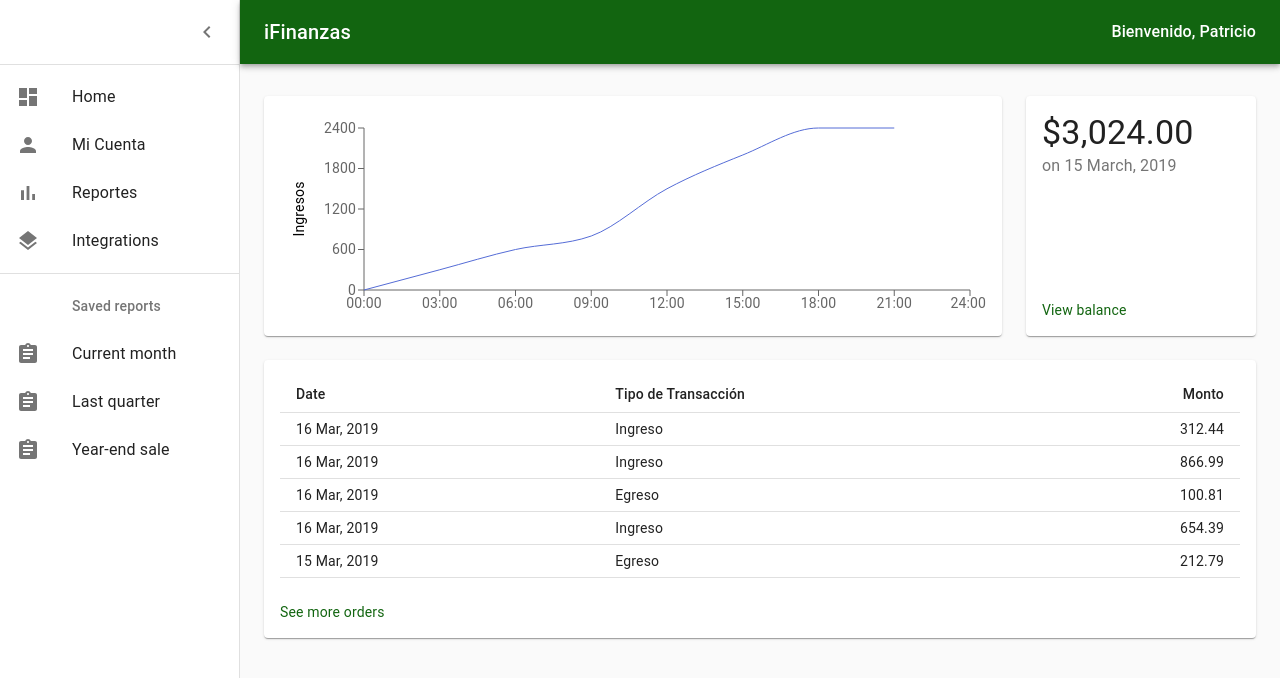
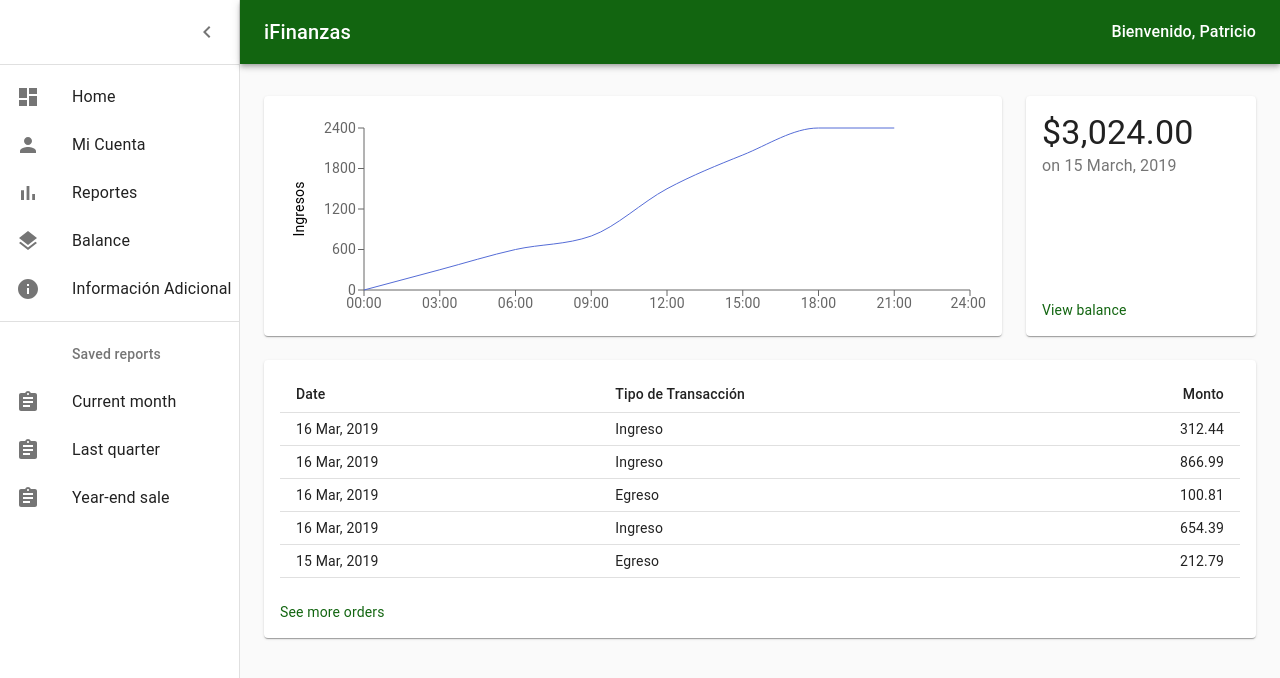
Before and after one commit to patogtz/iFinanzas, a React (Create React App) app: page / in a window 1280 px wide. Shown: the top 678 px of the page. Built offline with nearby package versions, Linux system fonts and the light colour scheme.

Commit message:
Changed Item List

```diff
--- a/src/App.js
+++ b/src/App.js
@@ -6,7 +6,7 @@ import { MuiThemeProvider, createMuiTheme } from '@material-ui/core/styles';
 
 const theme = createMuiTheme({
   palette: {
-    primary: {main: '#126510' },
+    primary: {main: '#126510'},
   }
 });
 function App() {
--- a/src/Components/ListItems.js
+++ b/src/Components/ListItems.js
@@ -8,6 +8,7 @@ import ShoppingCartIcon from '@material-ui/icons/ShoppingCart';
 import PeopleIcon from '@material-ui/icons/Person';
 import BarChartIcon from '@material-ui/icons/BarChart';
 import LayersIcon from '@material-ui/icons/Layers';
+import InfoIcon from '@material-ui/icons/Info';
 import AssignmentIcon from '@material-ui/icons/Assignment';
 
 export const mainListItems = (
@@ -34,7 +35,13 @@ export const mainListItems = (
       <ListItemIcon>
         <LayersIcon />
       </ListItemIcon>
-      <ListItemText primary="Integrations" />
+      <ListItemText primary="Balance" />
+    </ListItem>
+    <ListItem button>
+      <ListItemIcon>
+        <InfoIcon />
+      </ListItemIcon>
+      <ListItemText primary="Información Adicional" />
     </ListItem>
   </div>
 );
```
